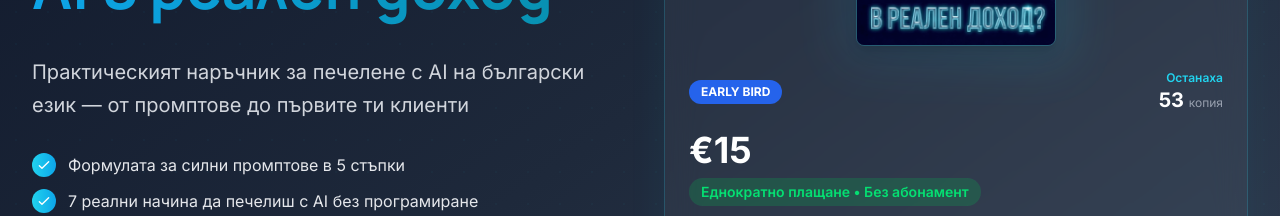
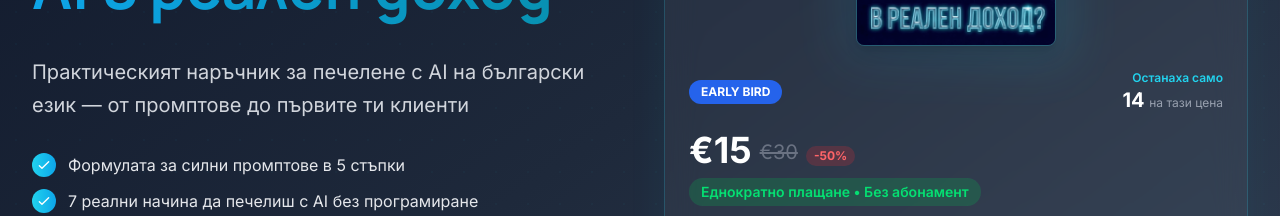
Before and after one commit to AlexPeezy/ai-bgebook-landing-page, a Next.js app: page / in a window 1280 px wide. Shown: the part 356-572 px from the top of the page. Built offline with nearby package versions, Linux system fonts and the light colour scheme; no server answers.

Commit message:
ui: Add original price €30, -50% badge, and reduce early bird spots to 14
Co-Authored-By: Claude Sonnet 4.6 <noreply@anthropic.com>

```diff
--- a/components/Hero.tsx
+++ b/components/Hero.tsx
@@ -207,8 +207,8 @@ export default function Hero() {
                   EARLY BIRD
                 </div>
                 <div className="text-right">
-                  <div className="text-cyan text-xs font-semibold">Останаха</div>
-                  <div className="text-white text-xl font-bold">53 <span className="text-gray-400 text-xs font-normal">копия</span></div>
+                  <div className="text-cyan text-xs font-semibold">Останаха само</div>
+                  <div className="text-white text-xl font-bold">14 <span className="text-gray-400 text-xs font-normal">на тази цена</span></div>
                 </div>
               </div>
 
@@ -216,6 +216,8 @@ export default function Hero() {
               <div className="mb-4">
                 <div className="flex items-end gap-2 mb-2">
                   <span className="text-4xl font-bold text-white">€15</span>
+                  <span className="text-xl text-gray-500 line-through mb-1">€30</span>
+                  <span className="mb-1 bg-red-500/20 text-red-400 text-xs font-bold px-2 py-0.5 rounded-full">-50%</span>
                 </div>
                 <div className="inline-block bg-green-500/20 text-green-400 text-sm font-semibold px-3 py-1 rounded-full">
                   Еднократно плащане • Без абонамент
--- a/components/Pricing.tsx
+++ b/components/Pricing.tsx
@@ -30,11 +30,11 @@ const pricingPlan = {
   badge: 'ОГРАНИЧЕНА ОФЕРТА',
   badgeColor: 'bg-gradient-to-r from-cyan to-blue',
   price: '15',
-  originalPrice: '',
-  discount: '',
+  originalPrice: '30',
+  discount: '€15 (50%)',
   features: features,
   cta: 'Купи Early Bird',
-  spots: 53,
+  spots: 14,
   description: 'Специална цена за първите купувачи',
 };
 
@@ -219,12 +219,12 @@ export default function Pricing() {
               </div>
               <div className="text-right">
                 <div className="text-cyan text-xs font-semibold">
-                  Останаха
+                  Останаха само
                 </div>
                 <div className="text-white text-2xl font-bold">
                   {pricingPlan.spots}
                 </div>
-                <div className="text-gray-400 text-xs">копия</div>
+                <div className="text-gray-400 text-xs">на тази цена</div>
               </div>
             </div>
 
```
